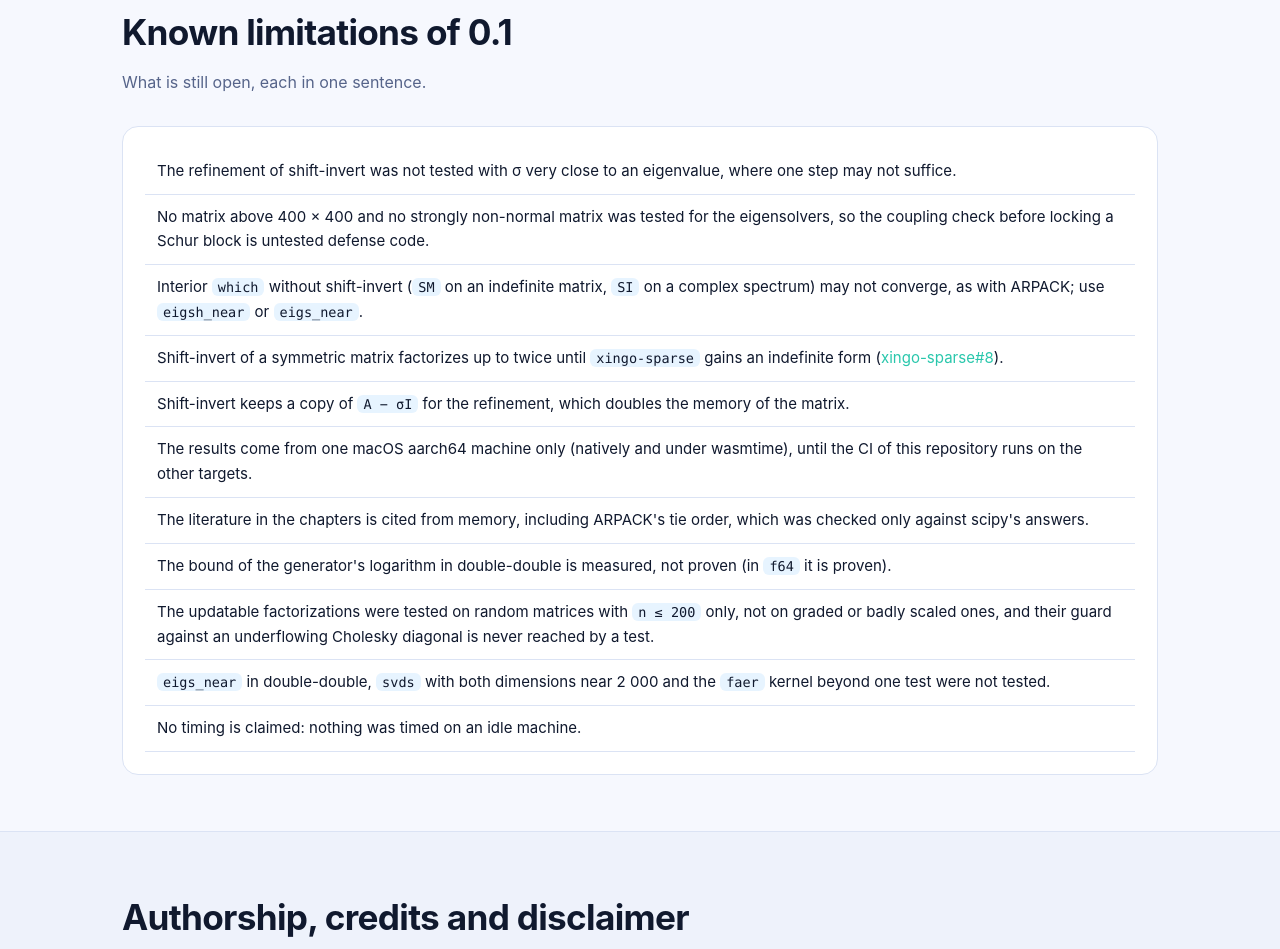
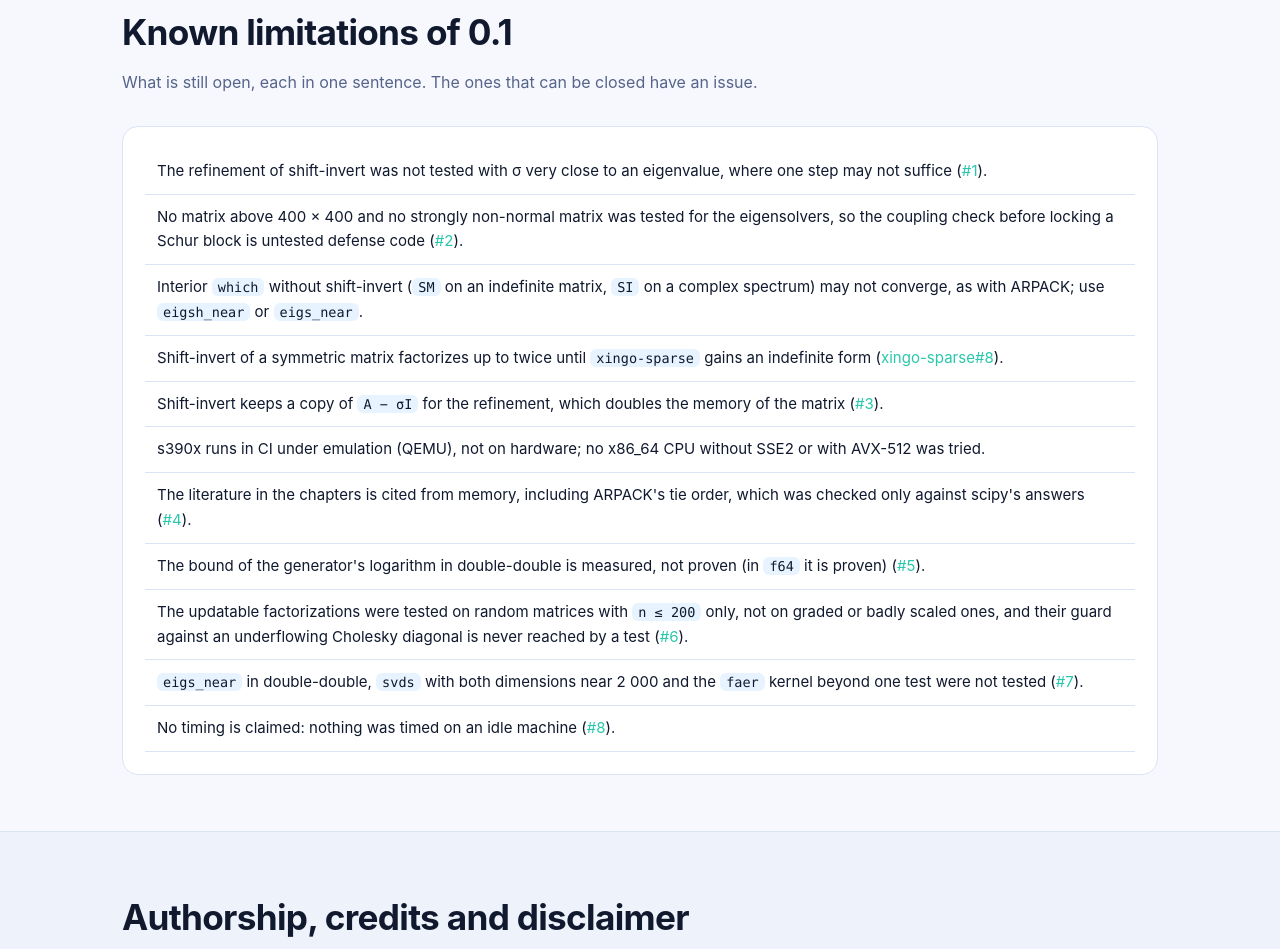
Before and after one commit to StrategicProjects/xingo-statla, a plain HTML site: page site/index.html in a window 1280 px wide. Shown: the part 5794-6743 px from the top of the page. Drawn offline with Linux system fonts and the light colour scheme.

Commit message:
statla: README e página — cada limitação que pode ser fechada aponta para a sua issue (#1–#8 do espelho); a de plataformas registra a CI em oito alvos (D-0137)
Co-Authored-By: Claude Opus 5.5 <noreply@anthropic.com>
Claude-Session: https://claude.ai/code/session_01358TeZ6fozKtrKuYr8KqGf

```diff
--- a/site/index.html
+++ b/site/index.html
@@ -403,21 +403,21 @@ assert_eq!(below, <span class="c-flag">33</span>);  <span class="c-cmt">// λ be
   <section id="limits">
     <div class="wrap">
       <h2>Known limitations of 0.1</h2>
-      <p class="sub">What is still open, each in one sentence.</p>
+      <p class="sub">What is still open, each in one sentence. The ones that can be closed have an issue.</p>
       <div class="card scroll">
         <table class="cmp">
           <tbody>
-            <tr><td>The refinement of shift-invert was not tested with σ very close to an eigenvalue, where one step may not suffice.</td></tr>
-            <tr><td>No matrix above 400 × 400 and no strongly non-normal matrix was tested for the eigensolvers, so the coupling check before locking a Schur block is untested defense code.</td></tr>
+            <tr><td>The refinement of shift-invert was not tested with σ very close to an eigenvalue, where one step may not suffice (<a href="https://github.com/StrategicProjects/xingo-statla/issues/1">#1</a>).</td></tr>
+            <tr><td>No matrix above 400 × 400 and no strongly non-normal matrix was tested for the eigensolvers, so the coupling check before locking a Schur block is untested defense code (<a href="https://github.com/StrategicProjects/xingo-statla/issues/2">#2</a>).</td></tr>
             <tr><td>Interior <code>which</code> without shift-invert (<code>SM</code> on an indefinite matrix, <code>SI</code> on a complex spectrum) may not converge, as with ARPACK; use <code>eigsh_near</code> or <code>eigs_near</code>.</td></tr>
             <tr><td>Shift-invert of a symmetric matrix factorizes up to twice until <code>xingo-sparse</code> gains an indefinite form (<a href="https://github.com/StrategicProjects/xingo-sparse/issues/8">xingo-sparse#8</a>).</td></tr>
-            <tr><td>Shift-invert keeps a copy of <code>A − σI</code> for the refinement, which doubles the memory of the matrix.</td></tr>
-            <tr><td>The results come from one macOS aarch64 machine only (natively and under wasmtime), until the CI of this repository runs on the other targets.</td></tr>
-            <tr><td>The literature in the chapters is cited from memory, including ARPACK's tie order, which was checked only against scipy's answers.</td></tr>
-            <tr><td>The bound of the generator's logarithm in double-double is measured, not proven (in <code>f64</code> it is proven).</td></tr>
-            <tr><td>The updatable factorizations were tested on random matrices with <code>n ≤ 200</code> only, not on graded or badly scaled ones, and their guard against an underflowing Cholesky diagonal is never reached by a test.</td></tr>
-            <tr><td><code>eigs_near</code> in double-double, <code>svds</code> with both dimensions near 2 000 and the <code>faer</code> kernel beyond one test were not tested.</td></tr>
-            <tr><td>No timing is claimed: nothing was timed on an idle machine.</td></tr>
+            <tr><td>Shift-invert keeps a copy of <code>A − σI</code> for the refinement, which doubles the memory of the matrix (<a href="https://github.com/StrategicProjects/xingo-statla/issues/3">#3</a>).</td></tr>
+            <tr><td>s390x runs in CI under emulation (QEMU), not on hardware; no x86_64 CPU without SSE2 or with AVX-512 was tried.</td></tr>
+            <tr><td>The literature in the chapters is cited from memory, including ARPACK's tie order, which was checked only against scipy's answers (<a href="https://github.com/StrategicProjects/xingo-statla/issues/4">#4</a>).</td></tr>
+            <tr><td>The bound of the generator's logarithm in double-double is measured, not proven (in <code>f64</code> it is proven) (<a href="https://github.com/StrategicProjects/xingo-statla/issues/5">#5</a>).</td></tr>
+            <tr><td>The updatable factorizations were tested on random matrices with <code>n ≤ 200</code> only, not on graded or badly scaled ones, and their guard against an underflowing Cholesky diagonal is never reached by a test (<a href="https://github.com/StrategicProjects/xingo-statla/issues/6">#6</a>).</td></tr>
+            <tr><td><code>eigs_near</code> in double-double, <code>svds</code> with both dimensions near 2 000 and the <code>faer</code> kernel beyond one test were not tested (<a href="https://github.com/StrategicProjects/xingo-statla/issues/7">#7</a>).</td></tr>
+            <tr><td>No timing is claimed: nothing was timed on an idle machine (<a href="https://github.com/StrategicProjects/xingo-statla/issues/8">#8</a>).</td></tr>
           </tbody>
         </table>
       </div>
```
Also changed, not shown: 1 other file.
